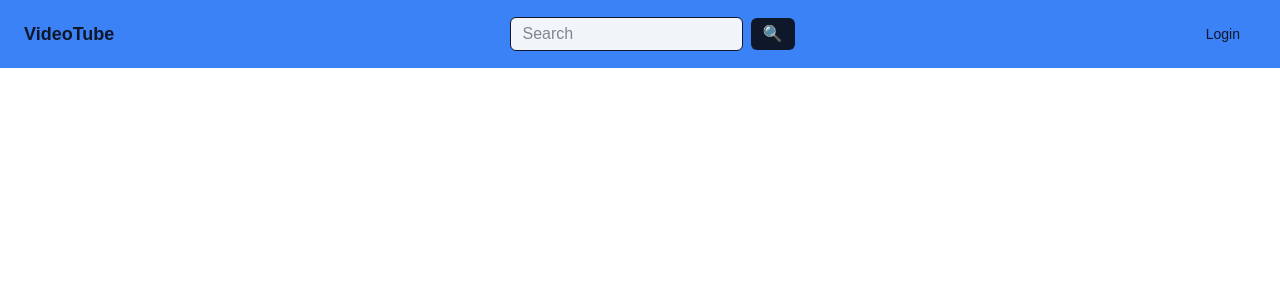
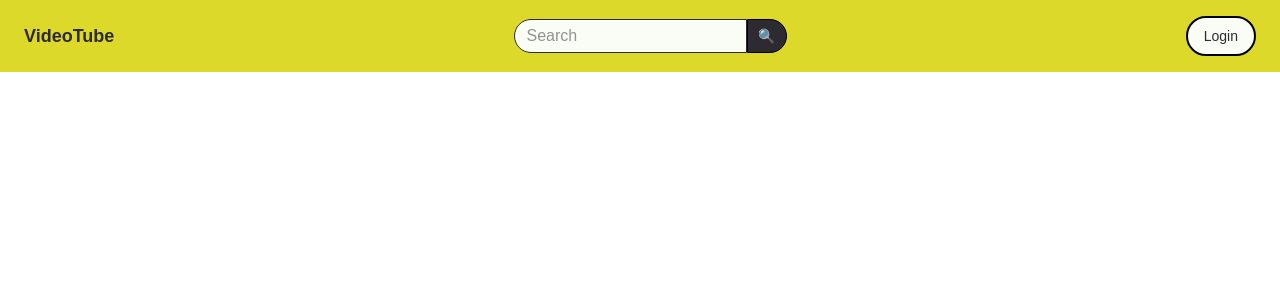
Before and after one commit to TanmayCloud251/VideoTube-Frontend-, a Next.js app: page / in a window 1280 px wide. Shown: the top 300 px of the page. Built offline with nearby package versions, Linux system fonts and the light colour scheme.

Commit message:
Button and Navbar ehancements, fixed globalcss

```diff
--- a/app/globals.css
+++ b/app/globals.css
@@ -7,9 +7,9 @@
 
 @theme inline {
   /* Brand Colors */
-  --color-brand-accent: #3b82f6;
-  --color-brand-dark: #0f172a;
-  --color-brand-light: #f1f5f9;
+  --color-brand-accent: #DDD92A;
+  --color-brand-dark: #2D2A32;
+  --color-brand-light: #FAFDF6;
 
   --color-background: var(--background);
   --color-foreground: var(--foreground);
--- a/app/page.tsx
+++ b/app/page.tsx
@@ -1,5 +1,4 @@
 import Navbar from "@/components/Navbar";
-import Image from "next/image";
 
 export default function Home() {
   return (
--- a/components/Navbar.tsx
+++ b/components/Navbar.tsx
@@ -10,26 +10,20 @@ export default function Navbar() {
       </div>
 
       {/* Search */}
-      <form className="flex items-center gap-2">
+      <form className="flex items-center ">
         <input
           id="search"
           type="text"
           placeholder="Search"
-          className="px-3 py-1 rounded-md border border-brand-dark bg-brand-light text-brand-dark"
+          className="px-3 py-1 rounded-l-4xl border border-brand-dark bg-brand-light text-brand-dark"
           aria-label="Search videos"
         />
-
-        <button
-          type="submit"
-          className="px-3 py-1 rounded-md bg-brand-dark text-brand-light"
-        >
-          🔍
-        </button>
+        <Button type="submit" variant="primary" className="rounded-r-4xl h-fit border-1 border-black w-10 p-1.5 rounded-l-none">🔍</Button>
       </form>
 
       {/* User actions */}
       <div className="flex items-center gap-4">
-        <Button>Login</Button>
+        <Button variant="secondary" className="rounded-3xl border-2 border-black">Login</Button>
       </div>
     </header>
   )
--- a/components/ui/Button.tsx
+++ b/components/ui/Button.tsx
@@ -15,7 +15,7 @@ interface ButtonProps extends React.ButtonHTMLAttributes<HTMLButtonElement> {
 
 const variantStyles: Record<ButtonVariant, string> = {
   primary:
-    "bg-brand-accent text-brand-dark hover:opacity-90",
+    "bg-brand-dark text-brand-light hover:opacity-90",
 
   secondary:
     "bg-brand-light text-brand-dark hover:bg-gray-200",
@@ -48,7 +48,7 @@ export const Button = React.forwardRef<HTMLButtonElement, ButtonProps>(
         ref={ref}
         disabled={disabled || loading}
         className={cn(
-          "inline-flex items-center justify-center rounded-md font-medium transition-colors focus:outline-none focus:ring-2 focus:ring-offset-2 disabled:opacity-50",
+          "inline-flex items-center justify-center rounded-md cursor-pointer font-medium transition-colors focus:outline-none focus:ring-2  disabled:opacity-50",
           variantStyles[variant],
           sizeStyles[size],
           className
```
